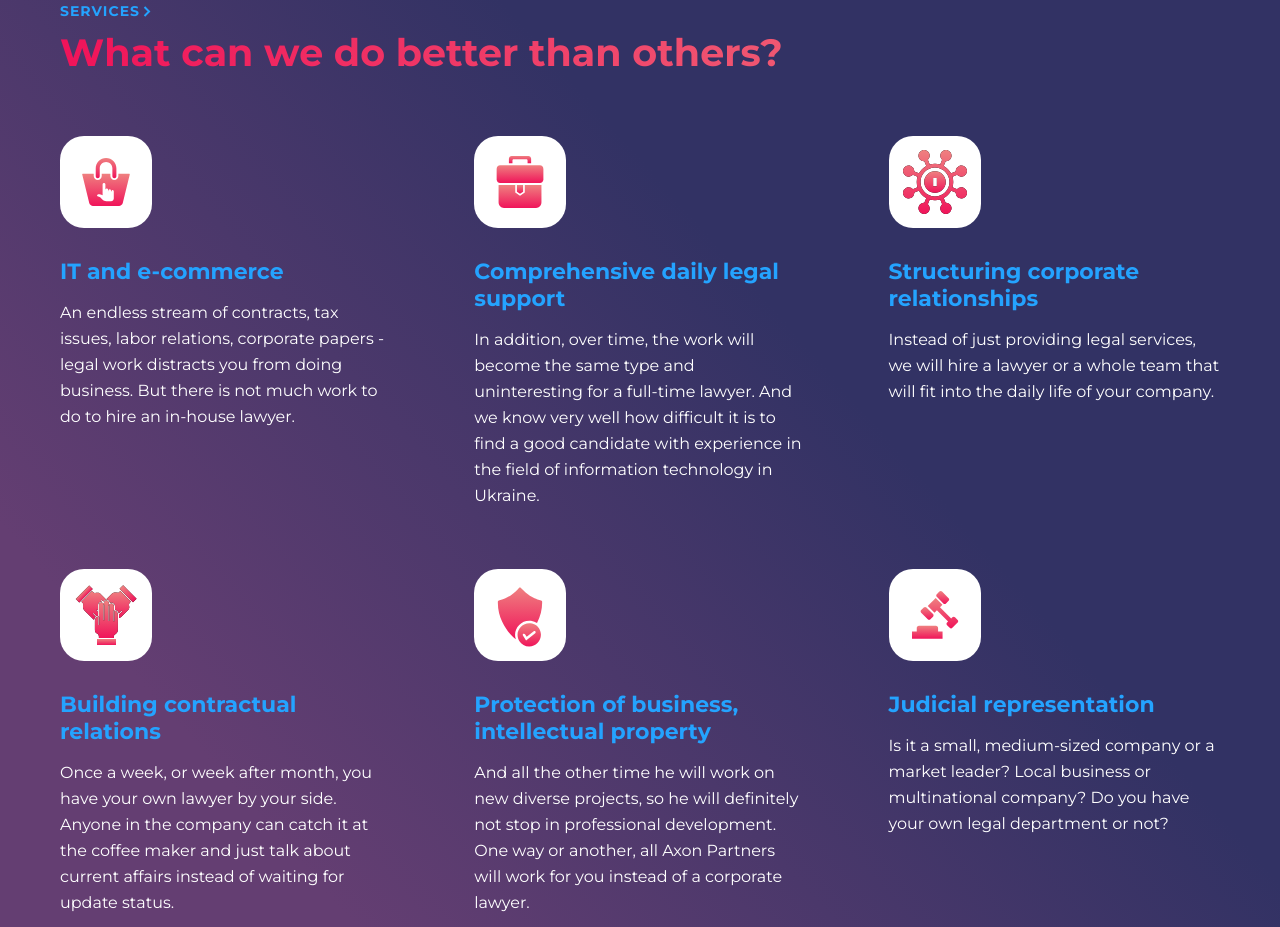
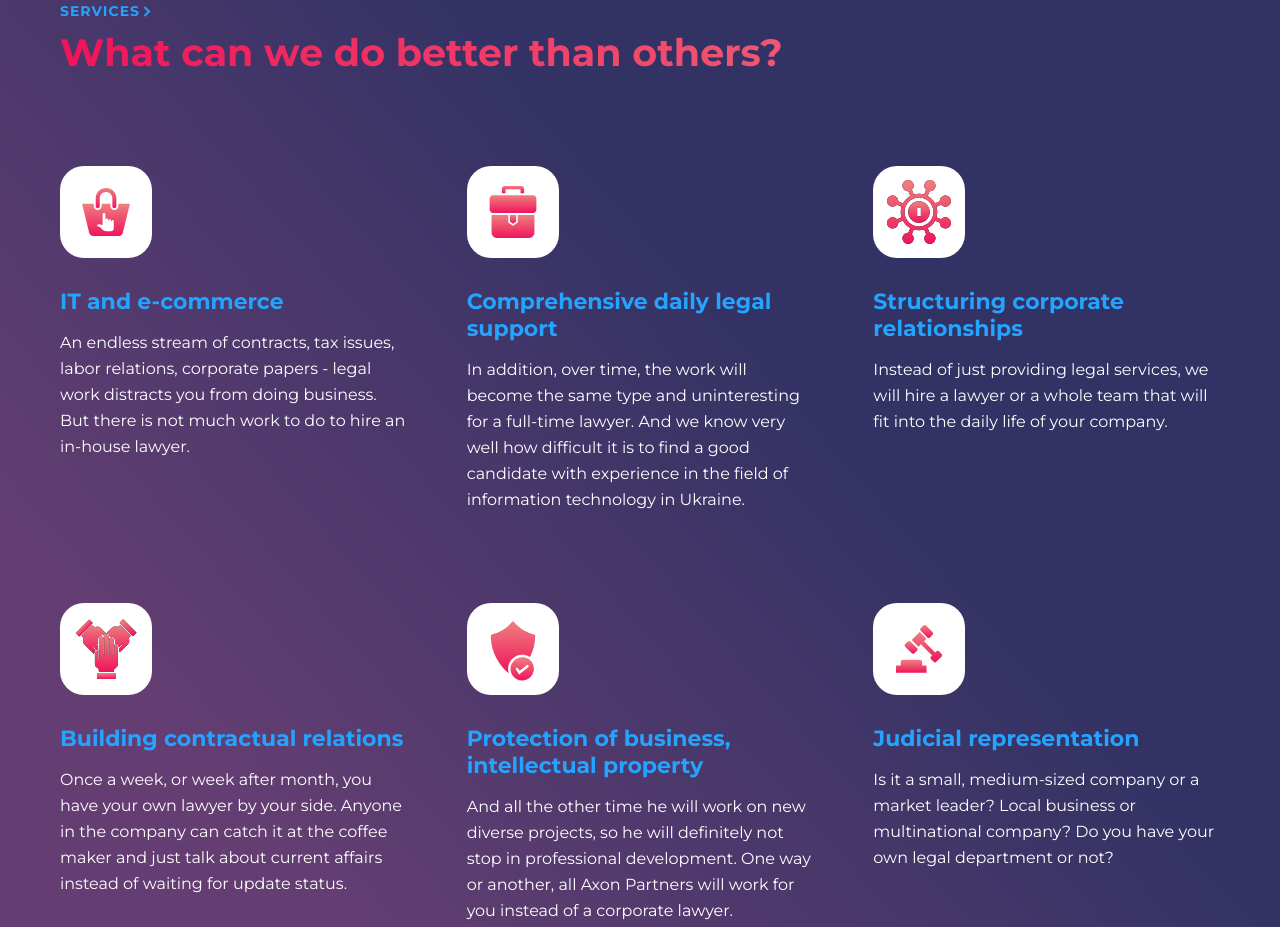
Before and after one commit to AnnLP2/Hillel-project, a website: page app/index.html in a window 1280 px wide. Shown: the part 1180-2107 px from the top of the page. Drawn offline with Linux system fonts and the light colour scheme.

Commit message:
fixed services section with grid

```diff
--- a/app/index.html
+++ b/app/index.html
@@ -246,7 +246,6 @@
                         What can we do better than others?
                     </h2>
                     <div class="services-box">
-                        <div class="services-box__wrap">
                         <article class="services-box__card">
                             <a class="services-box__icon icon1" href=""></a>
                             <a class="services-box__title" href=""
@@ -254,31 +253,26 @@
                             >
                             <p class="services-box__text">
                                 An endless stream of contracts, tax issues,
-                                    labor relations, corporate papers - legal
-                                    work distracts you from doing business. But
-                                    there is not much work to do to hire an
-                                    in-house lawyer.
+                                labor relations, corporate papers - legal work
+                                distracts you from doing business. But there is
+                                not much work to do to hire an in-house lawyer.
                             </p>
                         </article>
-                        </div>
 
-                        <div class="services-box__wrap">
                         <article class="services-box__card">
                             <a class="services-box__icon icon2" href=""></a>
                             <a class="services-box__title" href=""
                                 >Comprehensive daily legal support</a
                             >
                             <p class="services-box__text">
-                                    In addition, over time, the work will become
-                                    the same type and uninteresting for a
-                                    full-time lawyer. And we know very well how
-                                    difficult it is to find a good candidate
-                                    with experience in the field of information
-                                    technology in Ukraine.
+                                In addition, over time, the work will become the
+                                same type and uninteresting for a full-time
+                                lawyer. And we know very well how difficult it
+                                is to find a good candidate with experience in
+                                the field of information technology in Ukraine.
                             </p>
                         </article>
-                        </div>
-                        <div class="services-box__wrap">
+
                         <article class="services-box__card">
                             <a class="services-box__icon icon3" href=""></a>
                             <a class="services-box__title" href=""
@@ -286,29 +280,25 @@
                             >
                             <p class="services-box__text">
                                 Instead of just providing legal services, we
-                                    will hire a lawyer or a whole team that will
-                                    fit into the daily life of your company.
+                                will hire a lawyer or a whole team that will fit
+                                into the daily life of your company.
                             </p>
                         </article>
-                        </div>
 
-                        <div class="services-box__wrap">
                         <article class="services-box__card">
                             <a class="services-box__icon icon4" href=""></a>
                             <a class="services-box__title" href=""
                                 >Building contractual relations</a
                             >
                             <p class="services-box__text">
-                                    Once a week, or week after month, you have
-                                    your own lawyer by your side. Anyone in the
-                                    company can catch it at the coffee maker and
-                                    just talk about current affairs instead of
-                                    waiting for update status.
+                                Once a week, or week after month, you have your
+                                own lawyer by your side. Anyone in the company
+                                can catch it at the coffee maker and just talk
+                                about current affairs instead of waiting for
+                                update status.
                             </p>
                         </article>
-                        </div>
 
-                        <div class="services-box__wrap">
                         <article class="services-box__card">
                             <a class="services-box__icon icon5" href=""></a>
                             <a class="services-box__title" href=""
@@ -317,28 +307,24 @@
                             >
                             <p class="services-box__text">
                                 And all the other time he will work on new
-                                    diverse projects, so he will definitely not
-                                    stop in professional development. One way or
-                                    another, all Axon Partners will work for you
-                                    instead of a corporate lawyer.
+                                diverse projects, so he will definitely not stop
+                                in professional development. One way or another,
+                                all Axon Partners will work for you instead of a
+                                corporate lawyer.
                             </p>
                         </article>
-                        </div>
 
-                        <div class="services-box__wrap">
                         <article class="services-box__card">
                             <a class="services-box__icon icon6" href=""></a>
                             <a class="services-box__title" href=""
                                 >Judicial representation</a
                             >
                             <p class="services-box__text">
-                                    Is it a small, medium-sized company or a
-                                    market leader? Local business or
-                                    multinational company? Do you have your own
-                                    legal department or not?
+                                Is it a small, medium-sized company or a market
+                                leader? Local business or multinational company?
+                                Do you have your own legal department or not?
                             </p>
                         </article>
-                        </div>
                     </div>
                 </section>
             </div>
--- a/app/sass/_homepage-services.scss
+++ b/app/sass/_homepage-services.scss
@@ -26,6 +26,7 @@
         padding-top: 10px;
     }
     &-box {
+        display: grid;
         &__card {
             display: flex;
             flex-direction: column;
@@ -83,38 +84,53 @@
             padding-bottom: 60px;
         }
         &-box {
-            display: flex;
-            align-items: flex-start;
-            justify-content: space-between;
-            flex-wrap: wrap;
-            &__wrap {
-                width: 50%;
-                margin: 0 -15px;
-            }
+            grid-template-columns: repeat(2, auto);
             gap: 60px;
-            &__card {
-                margin: 0 15px;
-            }
-            &__icon {
-                margin-top: 0;
-            }
         }
+        // &-box {
+        //     display: flex;
+        //     align-items: flex-start;
+        //     justify-content: space-between;
+        //     flex-wrap: wrap;
+        //     &__wrap {
+        //         width: 50%;
+        //         margin: 0 -15px;
+        //     }
+        //     gap: 60px;
+        //     &__card {
+        //         margin: 0 15px;
+        //     }
+        //     &__icon {
+        //         margin-top: 0;
+        //     }
+        // }
     }
 }
 
 @media (min-width: 992px) {
     .services {
         &-box {
-            &__wrap {
-                width: 30.3%;
-                margin: 0 -10px;
-            }
-            gap: 60px;
-            &__card {
-                margin: 0 10px;
-            }
-            &__title {
-            }
+            grid-template-columns: repeat(3, auto);
+        }
+        // &-box {
+        //     &__wrap {
+        //         width: 30.3%;
+        //         margin: 0 -10px;
+        //     }
+        //     gap: 60px;
+        //     &__card {
+        //         margin: 0 10px;
+        //     }
+        //     &__title {
+        //     }
+        // }
+    }
+}
+
+@media (min-width: 1201px) {
+    .services {
+        &-box {
+            grid-template-columns: repeat(3, 1fr);
         }
     }
 }
```
Also changed, not shown: app/css/style.css, 1 other file. Lines whose indentation alone changed are shown as unchanged.
